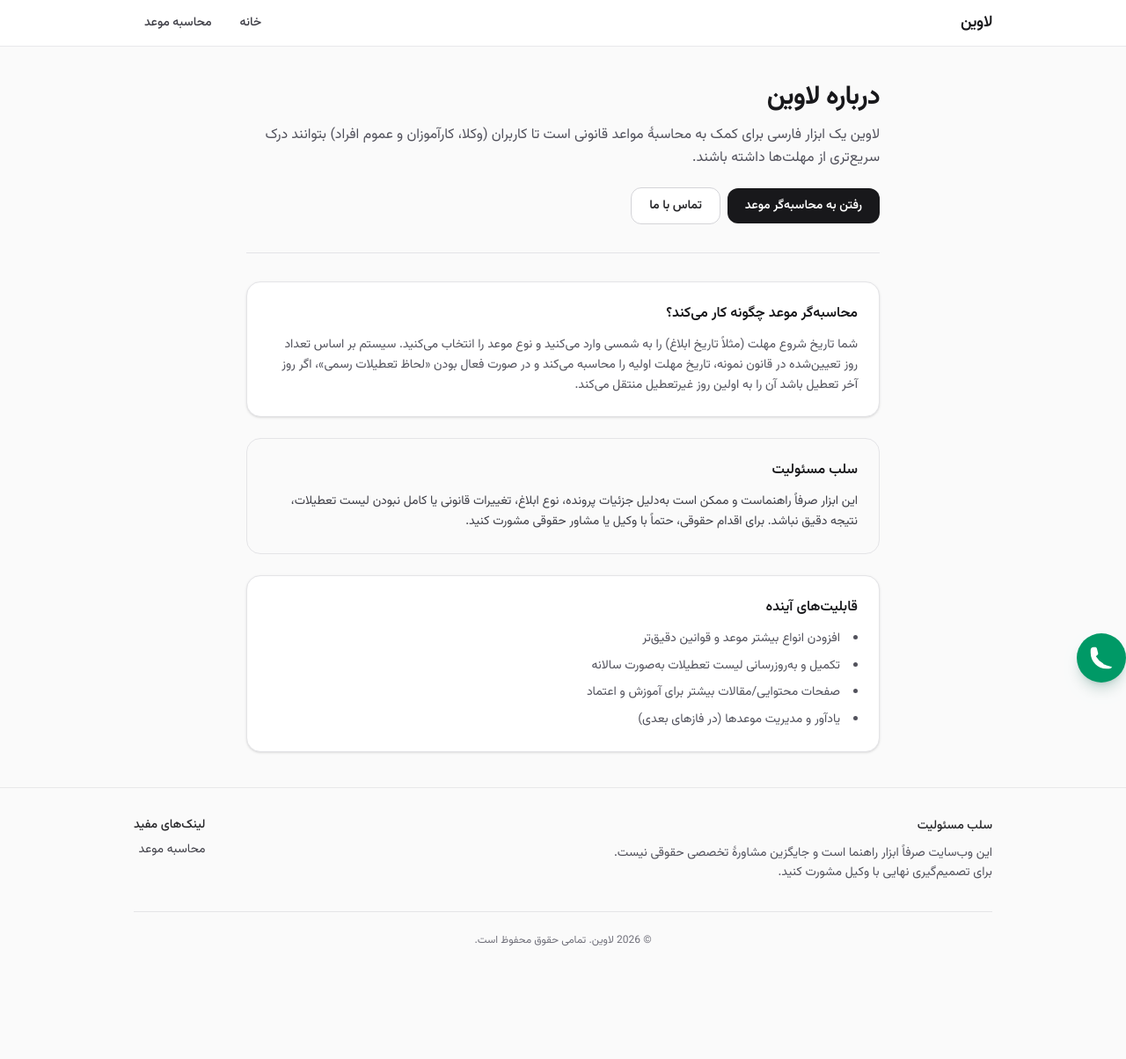
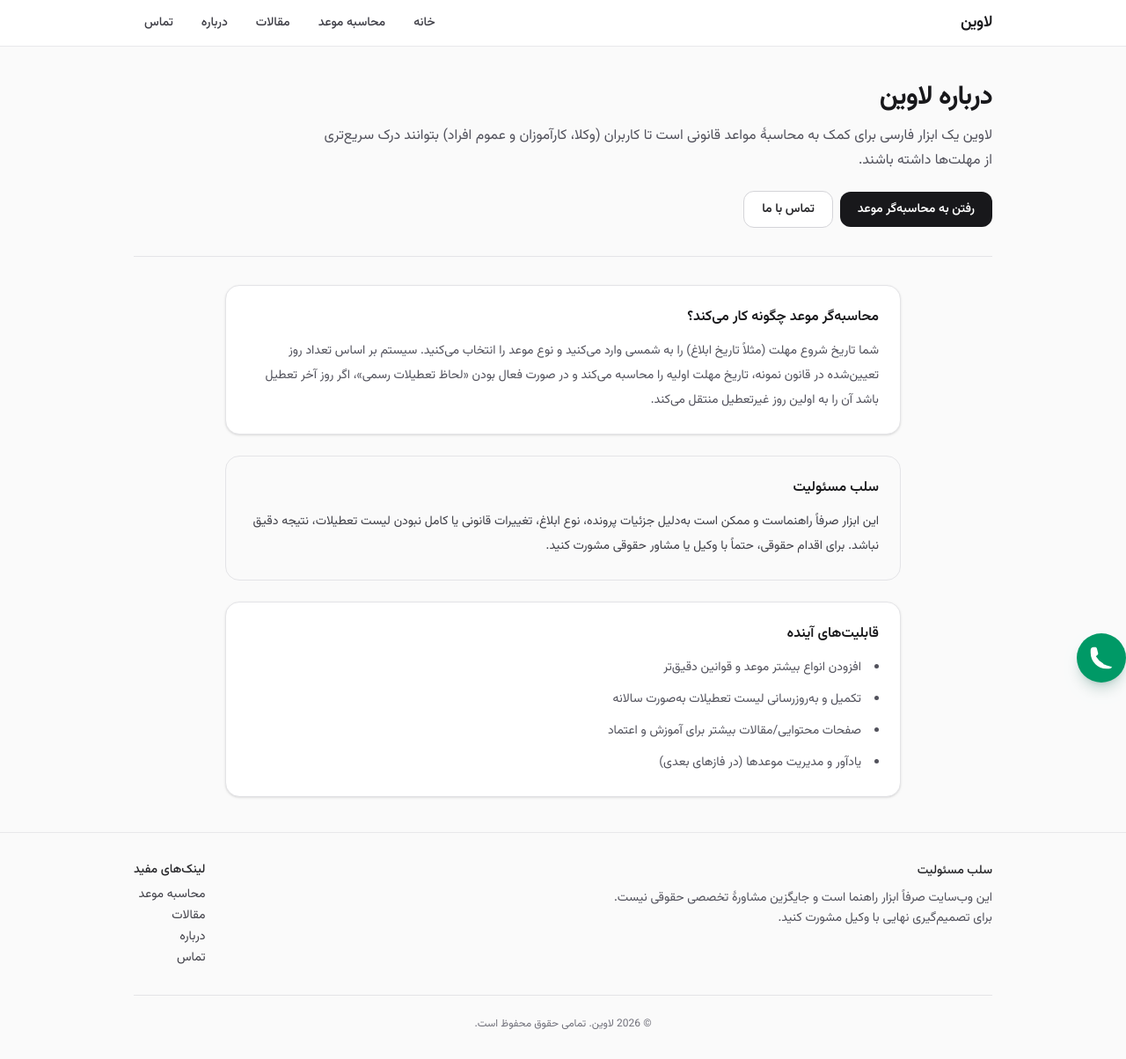
Before and after one commit to Mahsa-Moradi/lawwin, a Next.js app: page /about in a window 1280 px wide. Shown: the whole page at 88% size. Before the commit the page ends 1109 px from the top, so only its background shows below. Built offline with nearby package versions, Linux system fonts and the light colour scheme.

Commit message:
Polish MVP UI and navigation

```diff
--- a/src/app/about/page.tsx
+++ b/src/app/about/page.tsx
@@ -10,12 +10,12 @@ export const metadata: Metadata = {
 
 export default function AboutPage() {
   return (
-    <div className="mx-auto w-full max-w-3xl px-4 py-10 sm:px-6">
+    <div className="mx-auto w-full max-w-5xl px-4 py-10 sm:px-6">
       <header className="border-b border-zinc-200 pb-8">
         <h1 className="text-2xl font-bold tracking-tight text-zinc-900 sm:text-3xl">
           درباره {siteConfig.siteName}
         </h1>
-        <p className="mt-3 text-pretty text-zinc-600 leading-relaxed">
+        <p className="mt-3 max-w-3xl text-pretty text-zinc-600 leading-7">
           {siteConfig.siteName} یک ابزار فارسی برای کمک به محاسبهٔ مواعد قانونی است
           تا کاربران (وکلا، کارآموزان و عموم افراد) بتوانند درک سریع‌تری از مهلت‌ها
           داشته باشند.
@@ -36,11 +36,11 @@ export default function AboutPage() {
         </div>
       </header>
 
-      <section className="mt-8 rounded-2xl border border-zinc-200 bg-white p-6 shadow-sm">
+      <section className="mx-auto mt-8 max-w-3xl rounded-2xl border border-zinc-200 bg-white p-6 shadow-sm">
         <h2 className="text-base font-semibold text-zinc-900">
           محاسبه‌گر موعد چگونه کار می‌کند؟
         </h2>
-        <p className="mt-3 text-sm leading-relaxed text-zinc-600">
+        <p className="mt-3 text-sm leading-7 text-zinc-600">
           شما تاریخ شروع مهلت (مثلاً تاریخ ابلاغ) را به شمسی وارد می‌کنید و نوع
           موعد را انتخاب می‌کنید. سیستم بر اساس تعداد روز تعیین‌شده در قانون نمونه،
           تاریخ مهلت اولیه را محاسبه می‌کند و در صورت فعال بودن «لحاظ تعطیلات رسمی»،
@@ -48,18 +48,18 @@ export default function AboutPage() {
         </p>
       </section>
 
-      <section className="mt-6 rounded-2xl border border-zinc-200 bg-zinc-50 p-6">
+      <section className="mx-auto mt-6 max-w-3xl rounded-2xl border border-zinc-200 bg-zinc-50 p-6">
         <h2 className="text-base font-semibold text-zinc-900">سلب مسئولیت</h2>
-        <p className="mt-3 text-sm leading-relaxed text-zinc-700">
+        <p className="mt-3 text-sm leading-7 text-zinc-700">
           این ابزار صرفاً راهنماست و ممکن است به‌دلیل جزئیات پرونده، نوع ابلاغ،
           تغییرات قانونی یا کامل نبودن لیست تعطیلات، نتیجه دقیق نباشد. برای اقدام
           حقوقی، حتماً با وکیل یا مشاور حقوقی مشورت کنید.
         </p>
       </section>
 
-      <section className="mt-6 rounded-2xl border border-zinc-200 bg-white p-6 shadow-sm">
+      <section className="mx-auto mt-6 max-w-3xl rounded-2xl border border-zinc-200 bg-white p-6 shadow-sm">
         <h2 className="text-base font-semibold text-zinc-900">قابلیت‌های آینده</h2>
-        <ul className="mt-3 list-inside list-disc space-y-2 text-sm leading-relaxed text-zinc-600">
+        <ul className="mt-3 list-inside list-disc space-y-2 text-sm leading-7 text-zinc-600">
           <li>افزودن انواع بیشتر موعد و قوانین دقیق‌تر</li>
           <li>تکمیل و به‌روزرسانی لیست تعطیلات به‌صورت سالانه</li>
           <li>صفحات محتوایی/مقالات بیشتر برای آموزش و اعتماد</li>
--- a/src/app/articles/page.tsx
+++ b/src/app/articles/page.tsx
@@ -35,7 +35,7 @@ export default function ArticlesPage() {
         <h1 className="text-2xl font-bold tracking-tight text-zinc-900 sm:text-3xl">
           مقالات
         </h1>
-        <p className="mt-3 max-w-2xl text-pretty text-zinc-600 leading-relaxed">
+        <p className="mt-3 max-w-3xl text-pretty text-zinc-600 leading-7">
           این بخش فعلاً شامل کارت‌های نمونه برای ساختار محتواست. در نسخه‌های بعدی
           می‌توان برای هر مقاله صفحهٔ جداگانه ساخت.
         </p>
--- a/src/app/deadline-calculator/page.tsx
+++ b/src/app/deadline-calculator/page.tsx
@@ -29,12 +29,12 @@ const faqs = [
 
 export default function DeadlineCalculatorPage() {
   return (
-    <div className="mx-auto w-full max-w-3xl px-4 py-10 sm:px-6">
+    <div className="mx-auto w-full max-w-5xl px-4 py-10 sm:px-6">
       <header className="border-b border-zinc-200 pb-8">
         <h1 className="text-2xl font-bold tracking-tight text-zinc-900 sm:text-3xl">
           محاسبه موعد قانونی
         </h1>
-        <p className="mt-3 max-w-2xl text-pretty text-zinc-600 leading-relaxed">
+        <p className="mt-3 max-w-3xl text-pretty text-zinc-600 leading-7">
           تاریخ شروع مهلت را به شمسی وارد کنید، نوع موعد را انتخاب کنید و در صورت
           نیاز تعطیلات رسمی را در نظر بگیرید. خروجی شامل مهلت اولیه، مهلت نهایی و
           توضیح متنی است. این ابزار صرفاً راهنماست و جایگزین مشاورهٔ حقوقی نیست.
@@ -52,9 +52,11 @@ export default function DeadlineCalculatorPage() {
         </div>
       </header>
 
-      <DeadlineForm />
+      <div className="mx-auto max-w-3xl">
+        <DeadlineForm />
+      </div>
 
-      <section className="mt-10 rounded-2xl border border-zinc-200 bg-white p-6 shadow-sm">
+      <section className="mx-auto mt-10 max-w-3xl rounded-2xl border border-zinc-200 bg-white p-6 shadow-sm">
         <h2 className="text-lg font-semibold text-zinc-900">
           سوالات پرتکرار
         </h2>
--- a/src/app/page.tsx
+++ b/src/app/page.tsx
@@ -2,12 +2,12 @@ import Link from "next/link";
 
 export default function Home() {
   return (
-    <div className="mx-auto w-full max-w-5xl px-4 py-12 sm:px-6 sm:py-16">
-      <section className="mx-auto max-w-2xl text-center">
+    <div className="mx-auto w-full max-w-5xl px-4 py-10 sm:px-6 sm:py-14">
+      <section className="mx-auto max-w-3xl text-center">
         <h1 className="text-3xl font-bold tracking-tight text-zinc-900 sm:text-4xl">
           ابزار محاسبه مواعد حقوقی
         </h1>
-        <p className="mt-4 text-pretty text-base leading-relaxed text-zinc-600 sm:text-lg">
+        <p className="mt-4 text-pretty text-base leading-7 text-zinc-600 sm:text-lg">
           تاریخ ابلاغ یا شروع مهلت را وارد کنید، نوع موعد را انتخاب کنید و با در نظر
           گرفتن تعطیلات رسمی، تاریخ نهایی اقدام را ببینید. این نسخهٔ اولیهٔ رابط
           کاربری است؛ منطق محاسبه به‌زودی اضافه می‌شود.
@@ -19,6 +19,12 @@ export default function Home() {
           >
             رفتن به محاسبه‌گر موعد
           </Link>
+          <Link
+            href="/articles"
+            className="inline-flex items-center justify-center rounded-xl border border-zinc-300 bg-white px-6 py-3 text-base font-semibold text-zinc-800 no-underline transition-colors hover:bg-zinc-100"
+          >
+            مقالات و نکات
+          </Link>
         </div>
       </section>
     </div>
--- a/src/components/layout/Footer.tsx
+++ b/src/components/layout/Footer.tsx
@@ -25,6 +25,30 @@ export function Footer() {
                   محاسبه موعد
                 </Link>
               </li>
+              <li>
+                <Link
+                  href="/articles"
+                  className="text-zinc-700 underline-offset-2 hover:text-zinc-900 hover:underline"
+                >
+                  مقالات
+                </Link>
+              </li>
+              <li>
+                <Link
+                  href="/about"
+                  className="text-zinc-700 underline-offset-2 hover:text-zinc-900 hover:underline"
+                >
+                  درباره
+                </Link>
+              </li>
+              <li>
+                <Link
+                  href="/contact"
+                  className="text-zinc-700 underline-offset-2 hover:text-zinc-900 hover:underline"
+                >
+                  تماس
+                </Link>
+              </li>
             </ul>
           </div>
         </div>
--- a/src/components/layout/Header.tsx
+++ b/src/components/layout/Header.tsx
@@ -4,12 +4,15 @@ import { siteConfig } from "@/lib/siteConfig";
 const navItems = [
   { href: "/", label: "خانه" },
   { href: "/deadline-calculator", label: "محاسبه موعد" },
+  { href: "/articles", label: "مقالات" },
+  { href: "/about", label: "درباره" },
+  { href: "/contact", label: "تماس" },
 ] as const;
 
 export function Header() {
   return (
     <header className="border-b border-zinc-200/80 bg-white/90 backdrop-blur-sm">
-      <div className="mx-auto flex max-w-5xl items-center justify-between gap-4 px-4 py-3 sm:px-6">
+      <div className="mx-auto flex max-w-5xl flex-col gap-3 px-4 py-3 sm:flex-row sm:items-center sm:justify-between sm:gap-4 sm:px-6">
         <Link
           href="/"
           className="text-lg font-semibold tracking-tight text-zinc-900 no-underline"
@@ -17,12 +20,12 @@ export function Header() {
           {siteConfig.siteName}
         </Link>
         <nav aria-label="ناوبری اصلی">
-          <ul className="flex flex-wrap items-center gap-1 sm:gap-2">
+          <ul className="flex flex-wrap items-center gap-1 sm:justify-end sm:gap-2">
             {navItems.map((item) => (
               <li key={item.href}>
                 <Link
                   href={item.href}
-                  className="rounded-lg px-3 py-2 text-sm font-medium text-zinc-700 no-underline transition-colors hover:bg-zinc-100 hover:text-zinc-900"
+                  className="rounded-lg px-3 py-2 text-sm font-medium text-zinc-700 no-underline transition-colors hover:bg-zinc-100 hover:text-zinc-900 focus-visible:outline focus-visible:outline-2 focus-visible:outline-offset-2 focus-visible:outline-zinc-900"
                 >
                   {item.label}
                 </Link>
```
Also changed, not shown: src/app/contact/page.tsx (+6 -6 lines).
